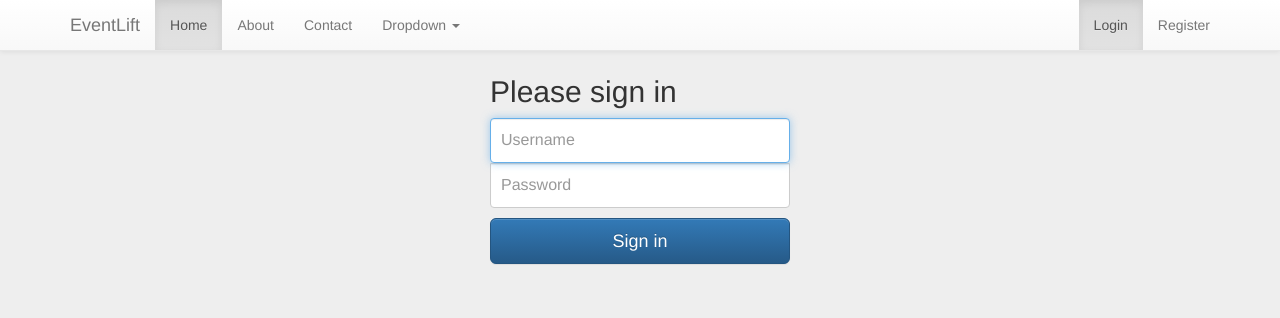
After one commit to BSantos22/eventLift, a Flask app: page /register in a window 1280 px wide. The commit adds this page. Shown: the top 318 px of the page. Run offline with Flask 2, Linux system fonts and the light colour scheme; some libraries are stand-ins or nearby versions.

Commit message:
added register template

```diff
--- /dev/null
+++ b/eventlift/static/register.css
@@ -0,0 +1,40 @@
+body {
+  padding-top: 40px;
+  padding-bottom: 40px;
+  background-color: #eee;
+}
+
+.form-signin {
+  max-width: 330px;
+  padding: 15px;
+  margin: 0 auto;
+}
+.form-signin .form-signin-heading,
+.form-signin .checkbox {
+  margin-bottom: 10px;
+}
+.form-signin .checkbox {
+  font-weight: normal;
+}
+.form-signin .form-control {
+  position: relative;
+  height: auto;
+  -webkit-box-sizing: border-box;
+     -moz-box-sizing: border-box;
+          box-sizing: border-box;
+  padding: 10px;
+  font-size: 16px;
+}
+.form-signin .form-control:focus {
+  z-index: 2;
+}
+.form-signin input[type="email"] {
+  margin-bottom: -1px;
+  border-bottom-right-radius: 0;
+  border-bottom-left-radius: 0;
+}
+.form-signin input[type="password"] {
+  margin-bottom: 10px;
+  border-top-left-radius: 0;
+  border-top-right-radius: 0;
+}
--- a/eventlift/templates/base.html
+++ b/eventlift/templates/base.html
@@ -51,6 +51,7 @@
               </ul>
               <ul class="nav navbar-nav navbar-right">
                   <li class="active"><a href="./login">Login <span class="sr-only">(current)</span></a></li>
+                  <li><a href="./register">Register <span class="sr-only">(current)</span></a></li>
               </ul>
           </div>
           <!--/.nav-collapse -->
--- /dev/null
+++ b/eventlift/templates/register.html
@@ -0,0 +1,24 @@
+{% extends "base.html" %}
+
+{% block head %}
+  <link rel="stylesheet" type="text/css" href="../static/register.css">
+{% endblock %}
+
+{% block content %}
+
+<div class="container">
+    <form class="form-signin" method="post">
+        <h2 class="form-signin-heading">Please sign in</h2>
+        <label for="inputEmail" class="sr-only">Username</label>
+        <input type="text" name="username" class="form-control" placeholder="Username" required autofocus>
+        <label for="inputPassword" class="sr-only">Password</label>
+        <input type="password" name="password" class="form-control" placeholder="Password" required>
+        <button class="btn btn-lg btn-primary btn-block" type="submit">Sign in</button>
+    </form>
+</div>
+<!-- /container -->
+
+<!-- IE10 viewport hack for Surface/desktop Windows 8 bug -->
+<script src="../../assets/js/ie10-viewport-bug-workaround.js"></script>
+
+{% endblock %} {% block footer %} {% endblock %}
```
